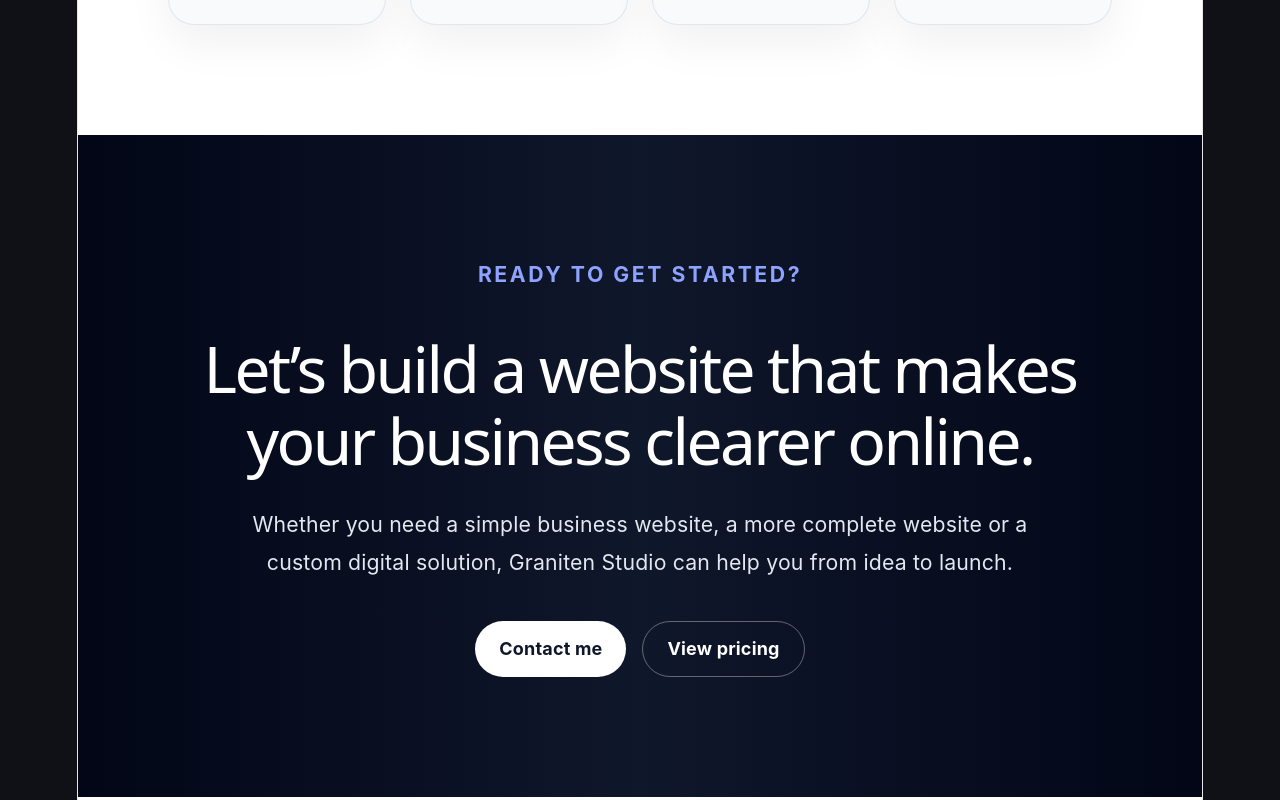
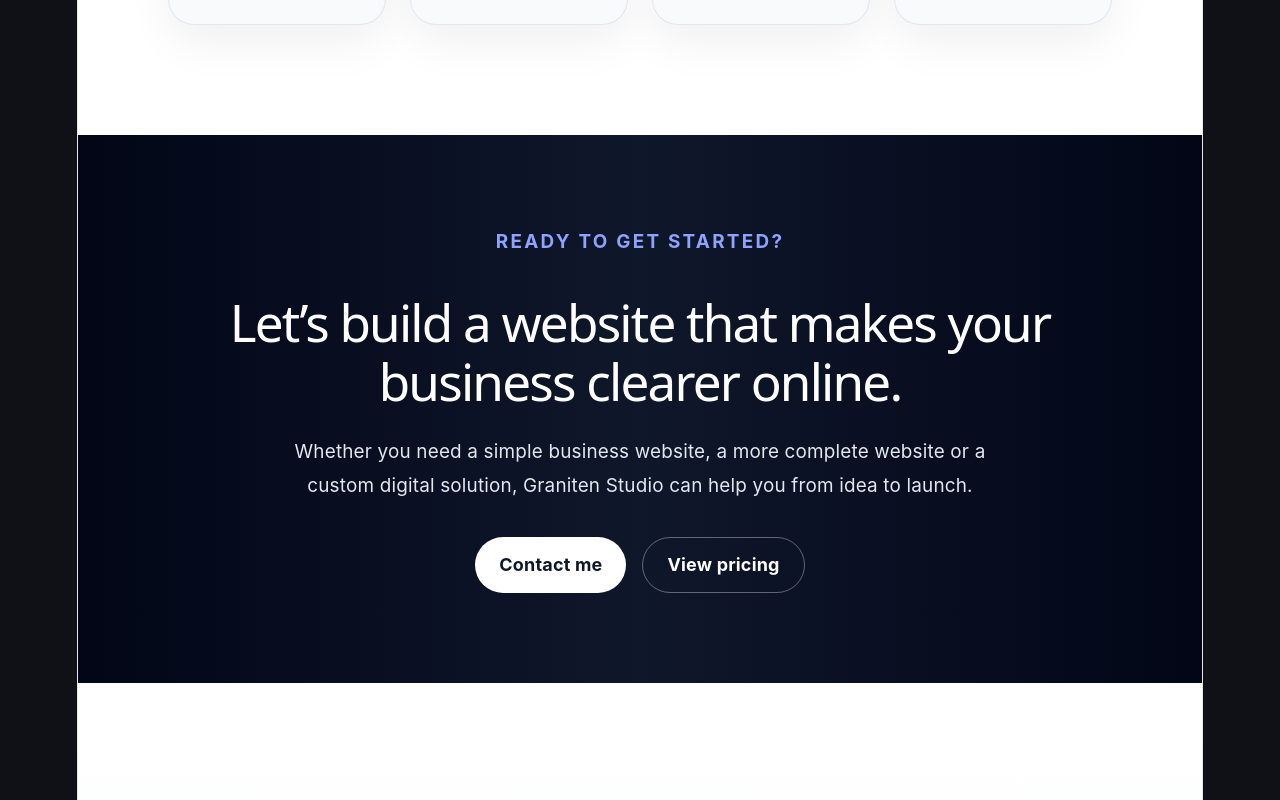
Before and after one commit to Graniten40/graniten-studio, a React (Vite) app: page / in a window 1280 px wide. Shown: the part 1420-2220 px from the top of the page. Built offline with nearby package versions, Linux system fonts and the light colour scheme.

Commit message:
Update CTA

```diff
--- a/src/App.css
+++ b/src/App.css
@@ -651,7 +651,7 @@ h1 {
 .cta-section {
   background: linear-gradient(90deg, #020617 0%, #0f172a 50%, #020617 100%);
   min-height: 460px;
-  padding: 120px 20px;
+  padding: 90px 20px;
   display: flex;
   align-items: center;
   justify-content: center;
@@ -668,17 +668,17 @@ h1 {
 }
 
 .cta-content h2 {
-  font-size: clamp(2.4rem, 5vw, 4.2rem);
-  line-height: 1.12;
+  font-size: clamp(2rem, 4vw, 3.2rem);
+  line-height: 1.15;
   color: #ffffff;
-  margin-bottom: 28px;
-  letter-spacing: -0.04em;
+  margin-bottom: 24px;
+  letter-spacing: -0.035em;
 }
 
 .cta-content p {
-  max-width: 820px;
-  margin: 0 auto 40px;
-  font-size: 1.18rem;
+  max-width: 760px;
+  margin: 0 auto 34px;
+  font-size: 1.05rem;
   line-height: 1.8;
   color: #e2e8f0;
 }
```
